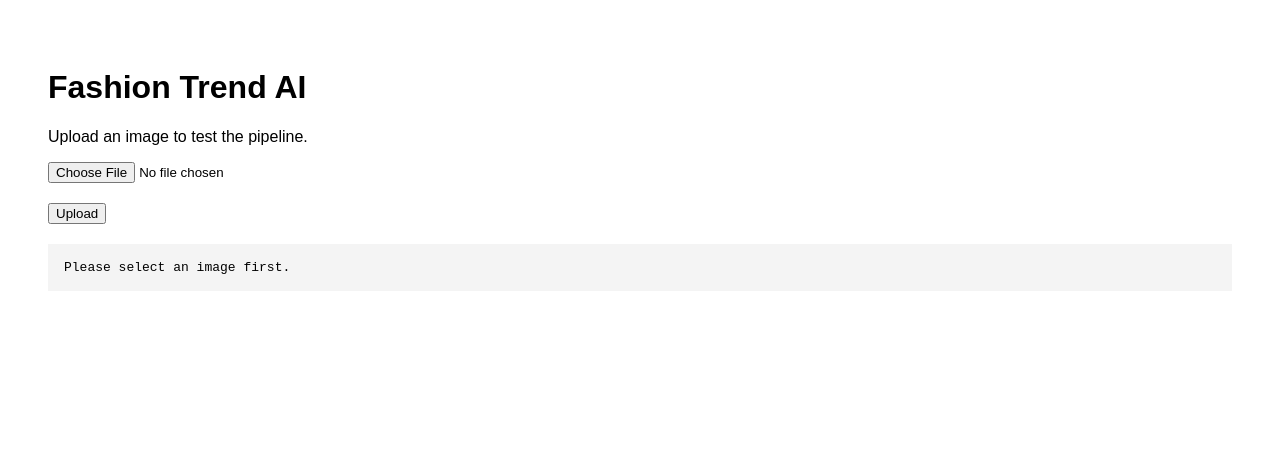
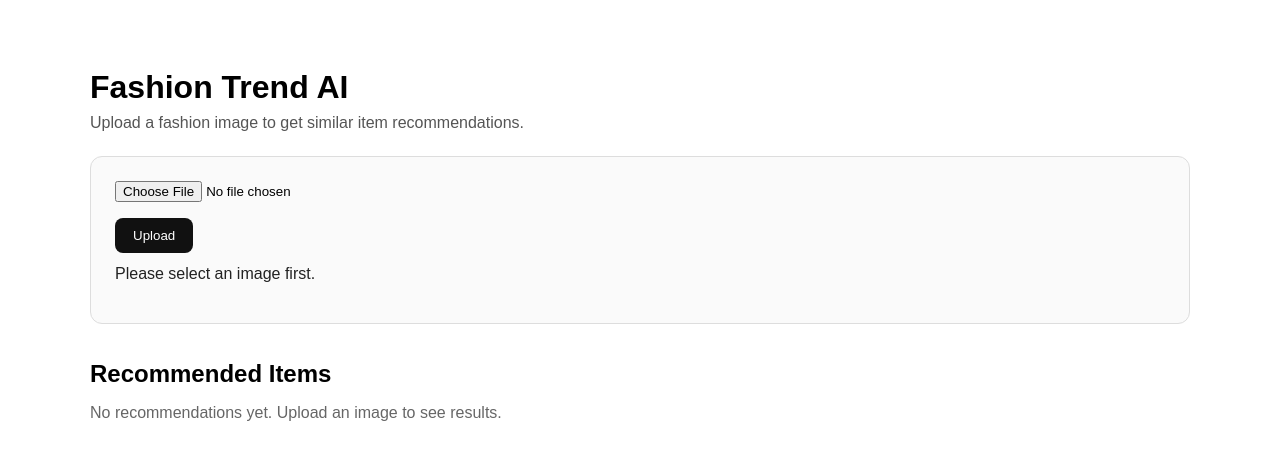
Before and after one commit to ParkJunbin/Trendyy, a Next.js app in the folder apps/web/: page / in a window 1280 px wide. Both pictures are taken after a click on the button "Upload". Shown: the top 460 px of the page. Built offline with nearby package versions, Linux system fonts and the light colour scheme.

Commit message:
feat: new design for upload tub and recommendation stub

```diff
--- a/apps/web/app/page.tsx
+++ b/apps/web/app/page.tsx
@@ -2,15 +2,37 @@
 
 import { useState } from "react";
 
+type Match = {
+  id: number;
+  title: string;
+  brand: string;
+  category: string;
+  price: number;
+  imagePath: string;
+  similarity: number;
+};
+
+type UploadResponse = {
+  message: string;
+  filename: string;
+  topMatches: Match[];
+};
+
 export default function Home() {
   const [file, setFile] = useState<File | null>(null);
-  const [result, setResult] = useState<string>("");
+  const [loading, setLoading] = useState(false);
+  const [message, setMessage] = useState("");
+  const [matches, setMatches] = useState<Match[]>([]);
 
   const handleUpload = async () => {
     if (!file) {
-      setResult("Please select an image first.");
+      setMessage("Please select an image first.");
       return;
     }
+
+    setLoading(true);
+    setMessage("");
+    setMatches([]);
 
     const formData = new FormData();
     formData.append("image", file);
@@ -21,18 +43,40 @@ export default function Home() {
         body: formData,
       });
 
-      const data = await res.json();
-      setResult(JSON.stringify(data, null, 2));
+      const data: UploadResponse = await res.json();
+
+      setMessage(data.message);
+      setMatches(data.topMatches ?? []);
     } catch (error) {
-      setResult("Upload failed.");
+      setMessage("Upload failed.");
+    } finally {
+      setLoading(false);
     }
   };
 
   return (
-    <main style={{ padding: "40px", fontFamily: "Arial" }}>
-      <h1>Fashion Trend AI</h1>
-      <p>Upload an image to test the pipeline.</p>
+    <main
+      style={{
+        padding: "40px",
+        fontFamily: "Arial, sans-serif",
+        maxWidth: "1100px",
+        margin: "0 auto",
+      }}
+    >
+      <h1 style={{ marginBottom: "8px" }}>Fashion Trend AI</h1>
+      <p style={{ marginTop: 0, color: "#555" }}>
+        Upload a fashion image to get similar item recommendations.
+      </p>
 
+      <div
+        style={{
+          marginTop: "24px",
+          padding: "24px",
+          border: "1px solid #ddd",
+          borderRadius: "12px",
+          background: "#fafafa",
+        }}
+      >
         <input
           type="file"
           accept="image/*"
@@ -42,13 +86,101 @@ export default function Home() {
           }}
         />
 
-      <div style={{ marginTop: "20px" }}>
-        <button onClick={handleUpload}>Upload</button>
+        <div style={{ marginTop: "16px" }}>
+          <button
+            onClick={handleUpload}
+            disabled={loading}
+            style={{
+              padding: "10px 18px",
+              borderRadius: "8px",
+              border: "none",
+              cursor: loading ? "not-allowed" : "pointer",
+              background: "#111",
+              color: "#fff",
+            }}
+          >
+            {loading ? "Uploading..." : "Upload"}
+          </button>
         </div>
 
-      <pre style={{ marginTop: "20px", background: "#f4f4f4", padding: "16px" }}>
-        {result}
-      </pre>
+        {file && (
+          <p style={{ marginTop: "12px", color: "#444" }}>
+            Selected file: <strong>{file.name}</strong>
+          </p>
+        )}
+
+        {message && (
+          <p style={{ marginTop: "12px", color: "#222" }}>{message}</p>
+        )}
+      </div>
+
+      <section style={{ marginTop: "36px" }}>
+        <h2 style={{ marginBottom: "16px" }}>Recommended Items</h2>
+
+        {matches.length === 0 ? (
+          <p style={{ color: "#666" }}>
+            No recommendations yet. Upload an image to see results.
+          </p>
+        ) : (
+          <div
+            style={{
+              display: "grid",
+              gridTemplateColumns: "repeat(auto-fit, minmax(240px, 1fr))",
+              gap: "20px",
+            }}
+          >
+            {matches.map((match) => (
+              <div
+                key={match.id}
+                style={{
+                  border: "1px solid #ddd",
+                  borderRadius: "12px",
+                  padding: "16px",
+                  background: "#fff",
+                  boxShadow: "0 2px 8px rgba(0,0,0,0.06)",
+                }}
+              >
+                <div
+                  style={{
+                    height: "160px",
+                    borderRadius: "8px",
+                    background: "#f2f2f2",
+                    display: "flex",
+                    alignItems: "center",
+                    justifyContent: "center",
+                    marginBottom: "12px",
+                    color: "#777",
+                    fontSize: "14px",
+                  }}
+                >
+                  Image placeholder
+                </div>
+
+                <h3 style={{ margin: "0 0 8px 0", fontSize: "18px" }}>
+                  {match.title}
+                </h3>
+
+                <p style={{ margin: "4px 0", color: "#555" }}>
+                  <strong>Brand:</strong> {match.brand}
+                </p>
+
+                <p style={{ margin: "4px 0", color: "#555" }}>
+                  <strong>Category:</strong> {match.category}
+                </p>
+
+                <p style={{ margin: "4px 0", color: "#555" }}>
+                  <strong>Price:</strong> ${match.price.toFixed(2)}
+                </p>
+
+                <p style={{ margin: "4px 0", color: "#555" }}>
+                  <strong>Similarity:</strong>{" "}
+                  {(match.similarity * 100).toFixed(1)}%
+                </p>
+              </div>
+            ))}
+          </div>
+        )}
+      </section>
     </main>
   );
 }
```
Lines whose indentation alone changed are shown as unchanged.
